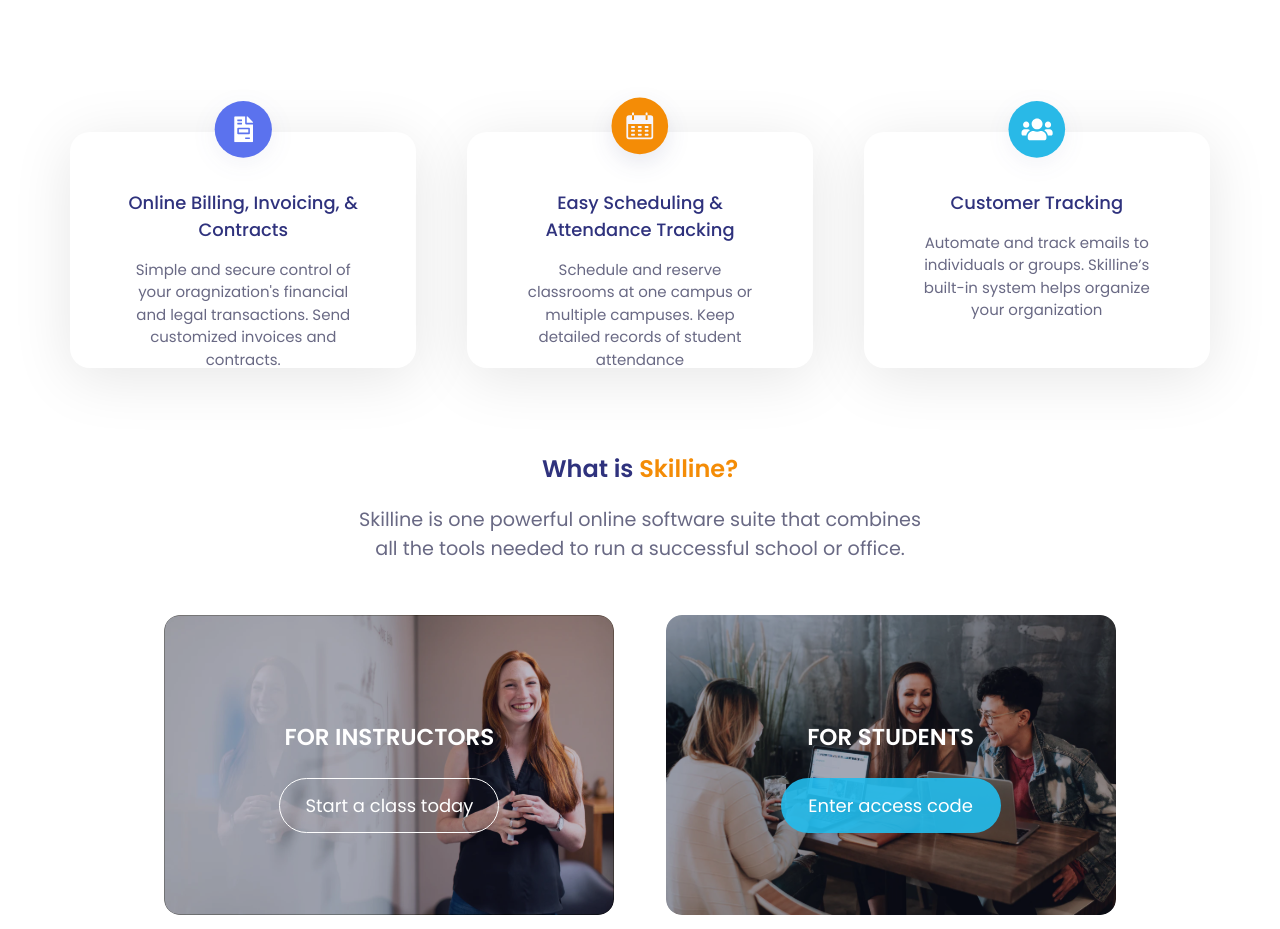
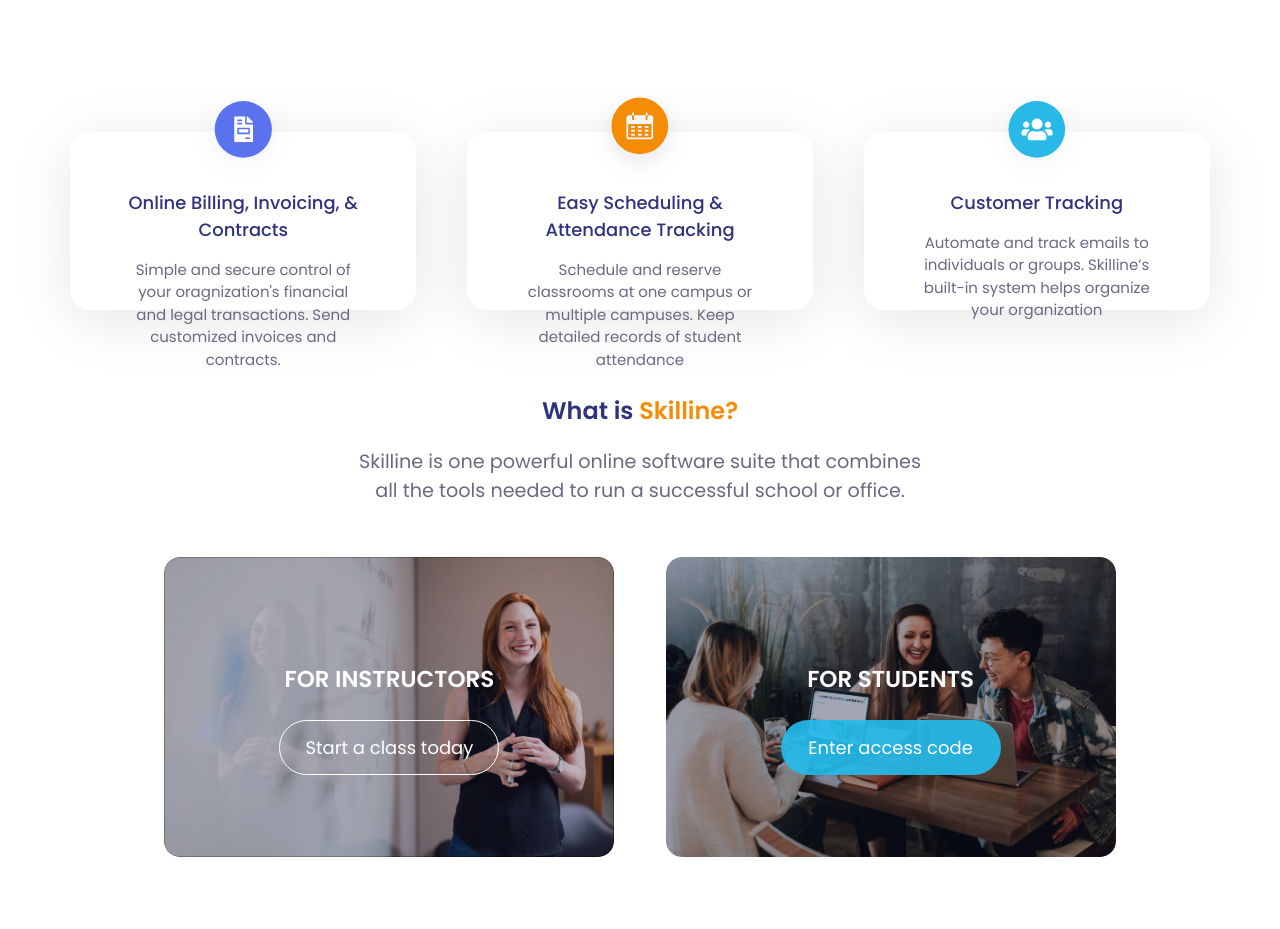
Before and after one commit to Aarohi-Sinha/Skilline, a React (Vite) app: page / in a window 1280 px wide. Shown: the part 1100-2029 px from the top of the page. Built offline with nearby package versions, Linux system fonts and the light colour scheme.

Commit message:
Minor code fixes

```diff
--- a/index.html
+++ b/index.html
@@ -3,7 +3,7 @@
   <head>
     <meta charset="UTF-8" />
     <meta name="viewport" content="width=device-width, initial-scale=1.0" />
-    <title>Project</title>
+    <title>Skilline</title>
   </head>
   <body>
     <div id="root"></div>
--- a/src/Styles/Card.css
+++ b/src/Styles/Card.css
@@ -2,6 +2,7 @@
     width: min(800px,18vw);
     height:120px;
     padding: 4.5vw;
+    padding-bottom: 0px;
     box-shadow: 0 10px 60px rgba(0, 0, 0, 0.1);
     border-radius:min(3.5vw, 20px);
     @media (max-width: 768px) {
```
Also changed, not shown: 1 other file (tests, documents, lock files or other folders).
